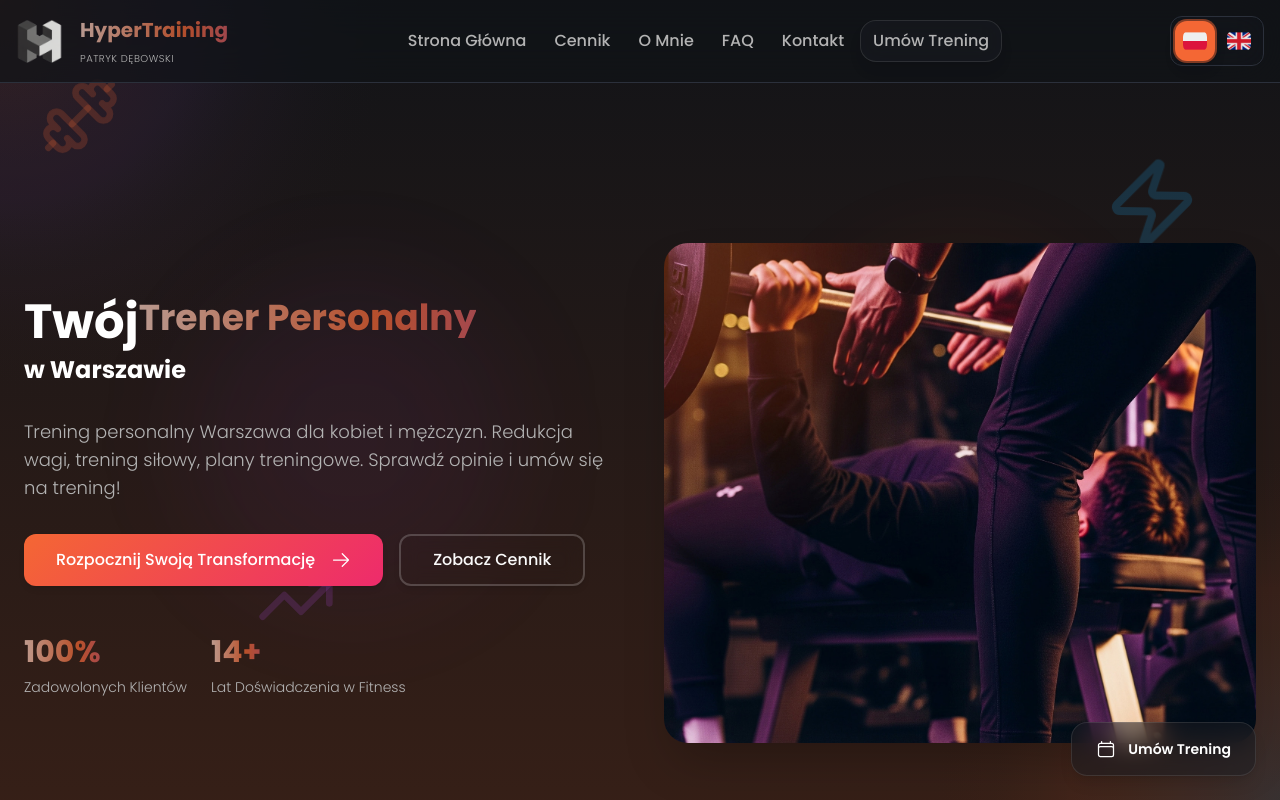
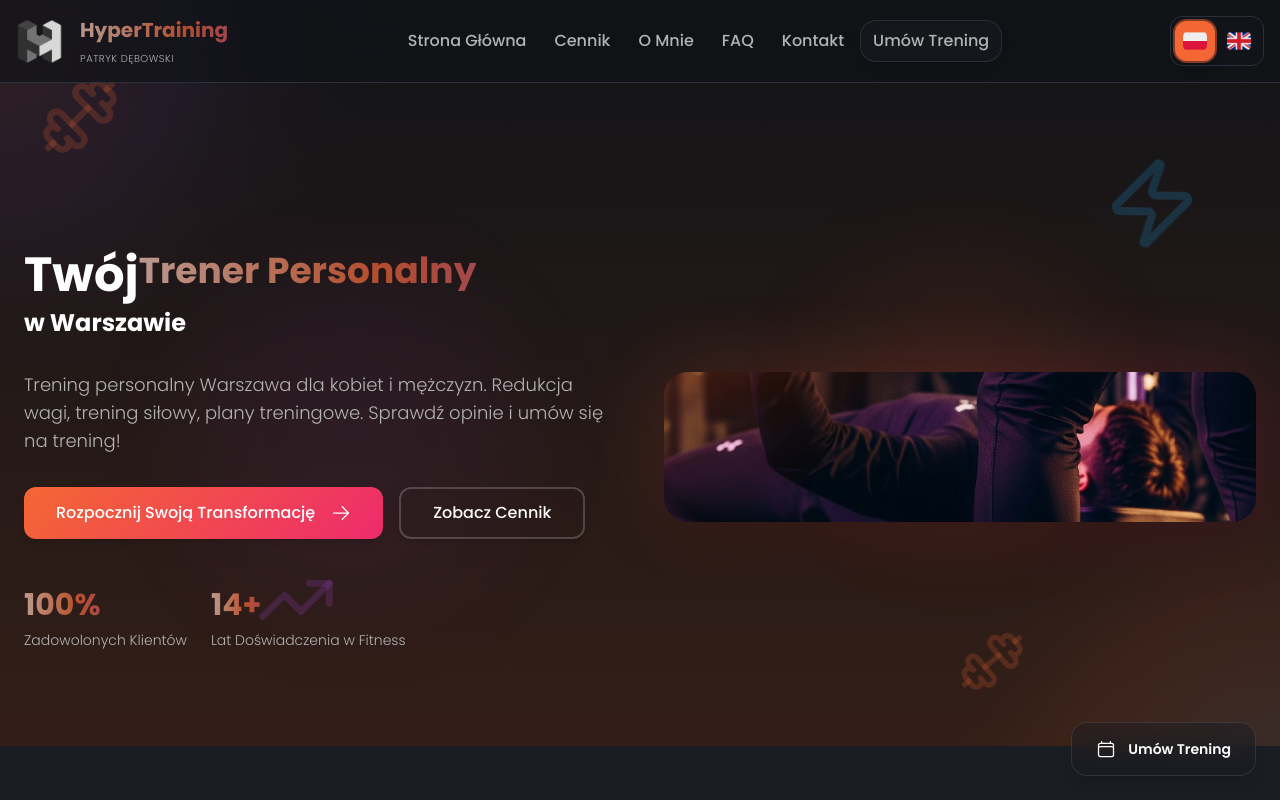
Before and after one commit to Buzka42/hypertraining, a Next.js app: page / in a window 1280 px wide. Shown: the top 800 px of the page. Built offline with nearby package versions, Linux system fonts and the light colour scheme.

Commit message:
Adjust hero image container and re-add gradient with explicit positioning

```diff
--- a/pages/index.tsx
+++ b/pages/index.tsx
@@ -86,7 +86,8 @@ export default function HomePage() {
             </div>
 
             <div className="relative">
-              <div className="relative w-full h-full min-h-[200px] md:min-h-[500px] rounded-3xl shadow-2xl overflow-hidden" style={{ maxWidth: '100%' }}>
+              <div className="absolute inset-0 bg-gradient-primary blur-2xl opacity-20 rounded-3xl" style={{ maxWidth: '100%', position: 'absolute' }}></div>
+              <div className="relative w-full h-full min-h-[150px] rounded-3xl shadow-2xl overflow-hidden" style={{ maxWidth: '100%' }}>
                 <Image
                   src="/hero-fitness.jpg"
                   alt="Elite Training"
```
